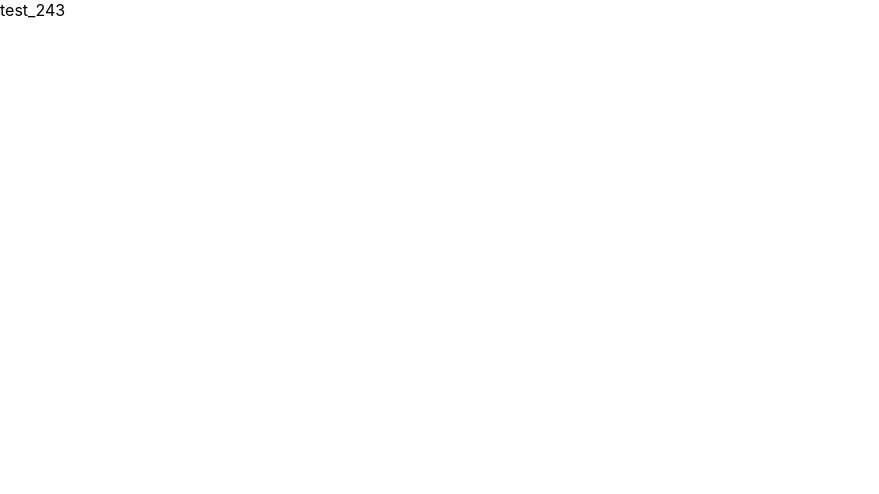
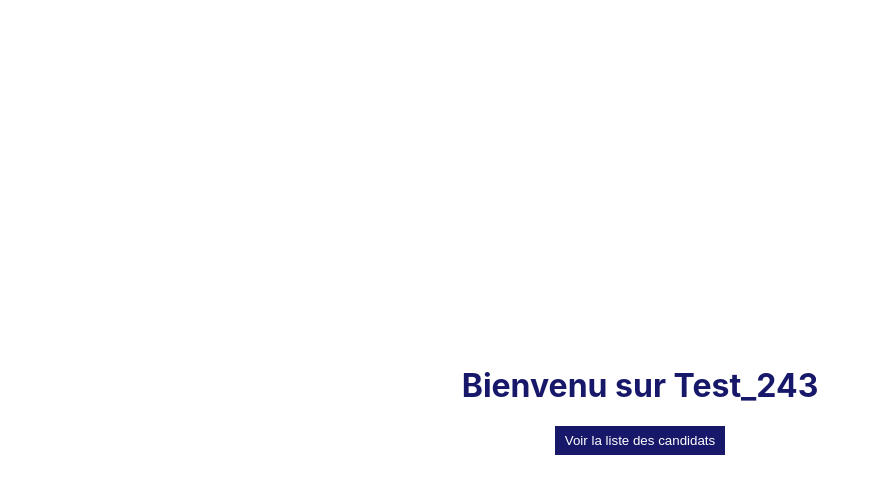
Before and after one commit to Pathymavuba/test_243_app, a React (Create React App) app: page / in a window 1280 px wide. Shown: the top 494 px of the page, without its empty margins (0-879 px from the left). Built offline with nearby package versions, Linux system fonts and the light colour scheme.

Commit message:
develop:styliser la page d'accueil

```diff
--- a/api.json
+++ b/api.json
@@ -3,6 +3,7 @@
       {
          "id": 1,
          "name": "",
+          "postname":"",
          "applicationId": 1
       }
    ],
--- a/src/App.js
+++ b/src/App.js
@@ -1,8 +1,14 @@
-import './App.css';
+import { Route, Routes } from "react-router-dom";
+import Home from "./pages/Home";
+import List from "./pages/List";
+
 
 function App() {
   return (
-   <div>test_243</div>
+   <Routes>
+    <Route path="/"  element={<Home/>} />
+    <Route path="/list"  element ={<List />} />
+   </Routes>
   );
 }
 
--- a/src/index.js
+++ b/src/index.js
@@ -3,11 +3,14 @@ import ReactDOM from 'react-dom/client';
 import './index.css';
 import App from './App';
 import reportWebVitals from './reportWebVitals';
+import { BrowserRouter } from 'react-router-dom';
 
 const root = ReactDOM.createRoot(document.getElementById('root'));
 root.render(
   <React.StrictMode>
-    <App />
+    <BrowserRouter>
+      <App />
+    </BrowserRouter>
   </React.StrictMode>
 );
 
--- a/src/pages/Home/index.jsx
+++ b/src/pages/Home/index.jsx
@@ -1,12 +1,13 @@
 import React from 'react'
 import { Link } from 'react-router-dom'
+import "./styled.css"
 
 const Home = () => {
   return (
-    <div>
+    <div className='parent'>
         <h1>Bienvenu sur Test_243</h1>
-        <Link to="/">
-            <button>Voir la liste des candidats</button>
+        <Link to="/list">
+            <button className='btn-voir'>Voir la liste des candidats</button>
         </Link>
 
     </div>
--- a/src/pages/Home/styled.css
+++ b/src/pages/Home/styled.css
@@ -1,3 +1,26 @@
 .parent{
     width: 100%;
+    height:100vh;
+    display: flex;
+    flex-direction: column;
+    justify-content: center;
+    align-items: center;
 }
+.parent h1{
+    color: rgb(24, 24, 107);
+
+}
+
+.btn-voir{
+    padding: 7px 10px;
+    border: none;
+    background-color: rgb(24, 24, 107);
+    color: white;
+    cursor: pointer;
+}
+.btn-voir:hover{
+    background-color: white;
+    color:rgb(24, 24, 107) ;
+    border: 1px solid rgb(24, 24, 107) ;
+
+}
```
